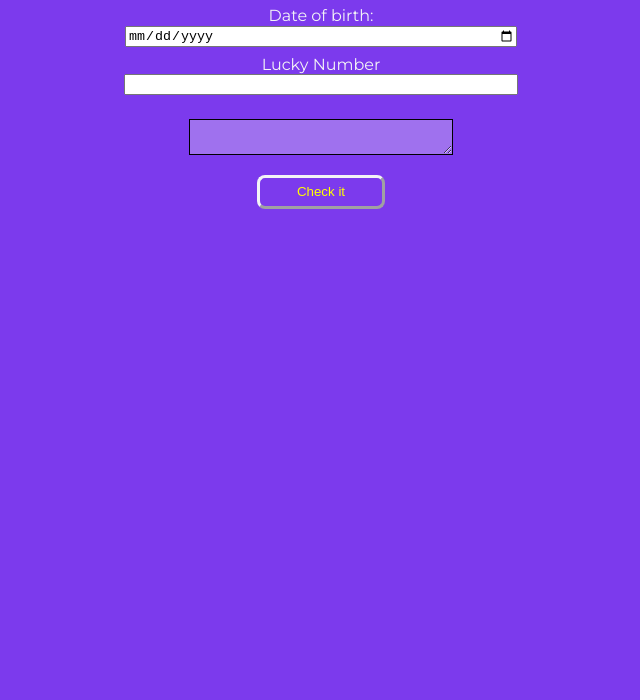
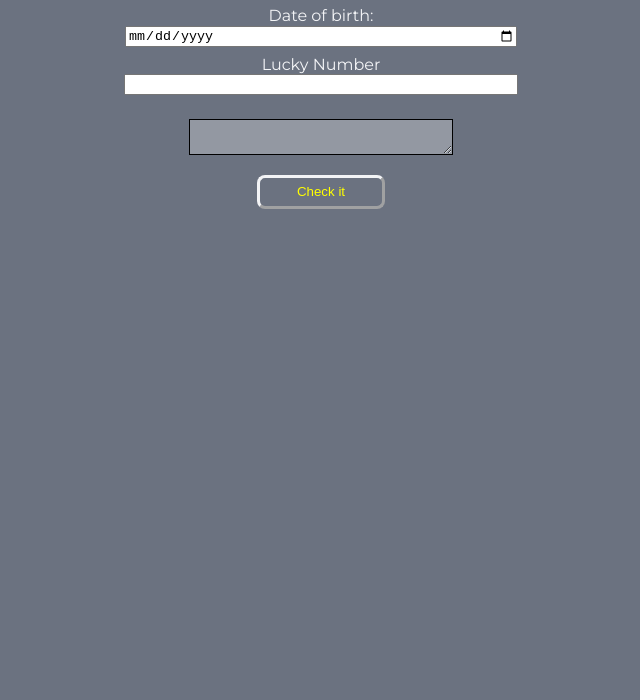
Before and after one commit to himanshu0089/lucky-birthday, a plain HTML site: page index.html in a window 1280 px wide. Shown: the part 100-800 px from the top of the page, without its empty margins (319-959 px from the left). Drawn offline with Linux system fonts and the light colour scheme.

Commit message:
Update birthday.css

```diff
--- a/birthday.css
+++ b/birthday.css
@@ -3,7 +3,7 @@
 body
 {
     font-family: 'Montserrat', sans-serif;
-    background-color:var(--secondary-color);
+    background-color:var(--dark-gray);
      color:var(--off-white);
 }
 :root {
@@ -50,4 +50,5 @@ input
        margin:1rem 0.5rem;
        width:40%;
      border:1px solid black;
+    color:#5F9EA0;
 }
```
